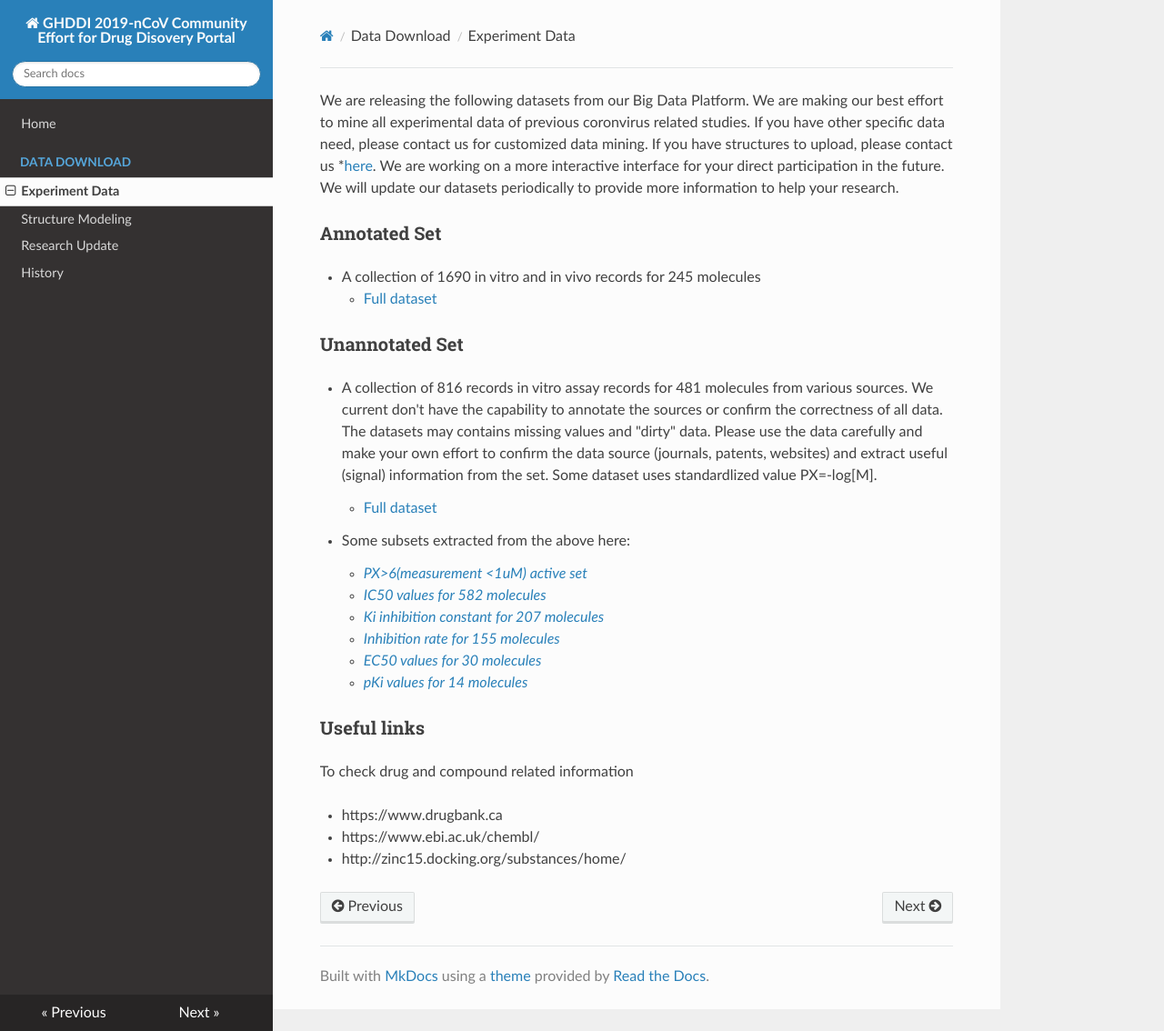
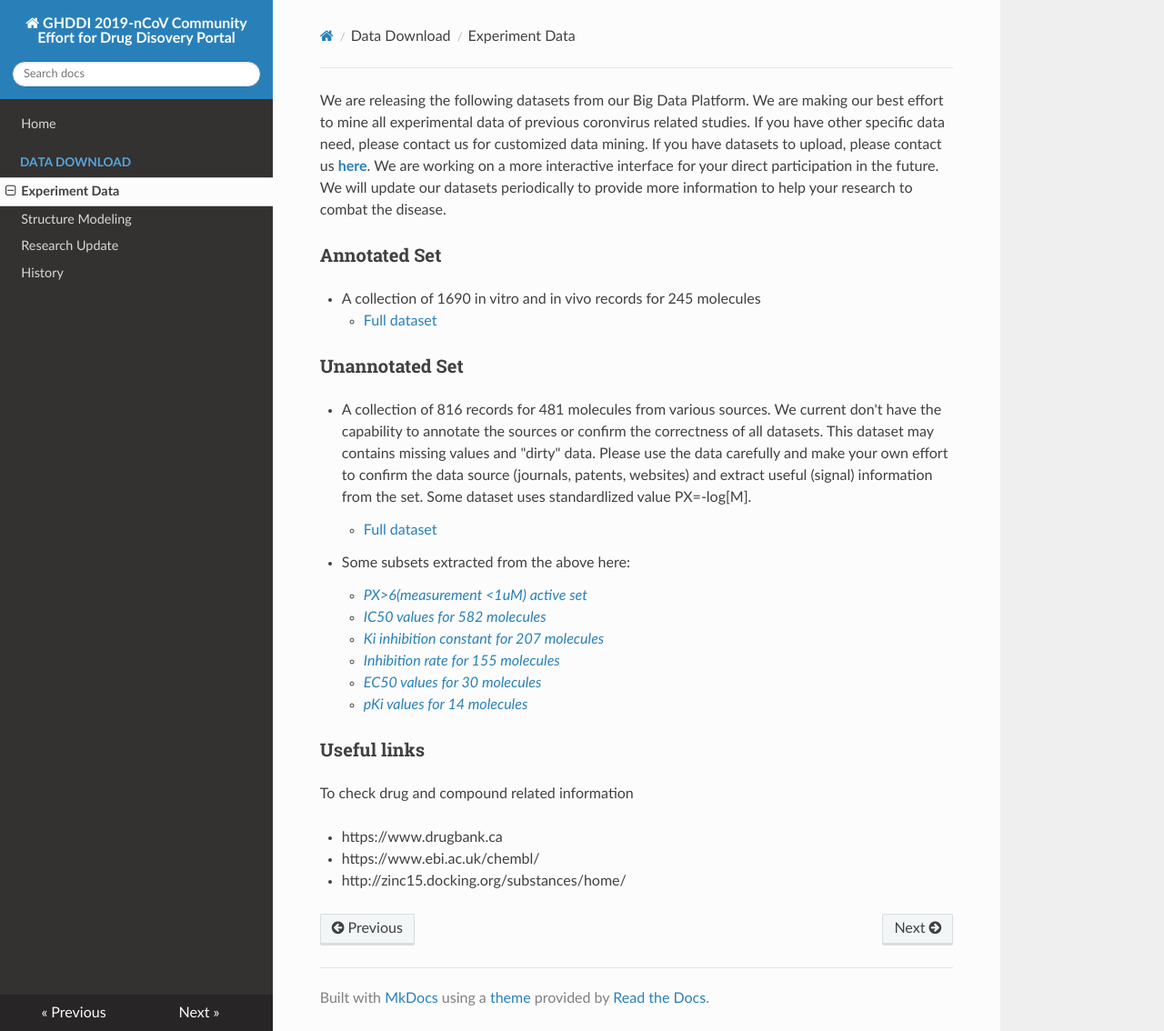
Before and after one commit to GHDDI-AILab/Targeting2019-nCoV, an MkDocs documentation site: the page built from docs/CoV_Experiment_Data.md, in a window 1280 px wide and 1134 px high. Shown: the whole window at 91% size. Built offline with MkDocs 1.6.1, drawn with Linux system fonts in a browser that asks for light colours; nearby versions of some CDN libraries.

```diff
--- a/docs/CoV_Experiment_Data.md
+++ b/docs/CoV_Experiment_Data.md
@@ -1,4 +1,4 @@
-We are releasing the following datasets from our Big Data Platform. We are making our best effort to mine all experimental data of previous coronvirus related studies. If you have other specific data need, please contact us for customized data mining. If you have structures to upload, please contact us *[here](https://github.com/GHDDI-AILab/nCov_Info_Share/issues). We are working on a more interactive interface for your direct participation in the future. We will update our datasets periodically to provide more information to help your research.
+We are releasing the following datasets from our Big Data Platform. We are making our best effort to mine all experimental data of previous coronvirus related studies. If you have other specific data need, please contact us for customized data mining. If you have datasets to upload, please contact us [**here**](https://github.com/GHDDI-AILab/Targeting2019-nCoV/issues). We are working on a more interactive interface for your direct participation in the future. We will update our datasets periodically to provide more information to help your research to combat the disease.
 
 
 ### Annotated Set
@@ -8,7 +8,7 @@ We are releasing the following datasets from our Big Data Platform. We are makin
 
 ### Unannotated Set
 
-* A collection of 816 records in vitro assay records for 481 molecules from various sources. We current don't have the capability to annotate the sources or confirm the correctness of all data. The datasets may contains missing values and "dirty" data. Please use the data carefully and make your own effort to confirm the data source (journals, patents, websites) and extract useful (signal) information from the set. Some dataset uses standardlized value PX=-log[M].
+* A collection of 816 records for 481 molecules from various sources. We current don't have the capability to annotate the sources or confirm the correctness of all datasets. This dataset may contains missing values and "dirty" data. Please use the data carefully and make your own effort to confirm the data source (journals, patents, websites) and extract useful (signal) information from the set. Some dataset uses standardlized value PX=-log[M].
     * [Full dataset](https://ghddi-oss.oss-cn-zhangjiakou.aliyuncs.com/file/AllAssay_coronavirus_all.csv)
 
 
```
Also changed, not shown: docs/index.md (+7 -3 lines), docs/nCov_Structural_Modeling.md (+1 -1 lines).
